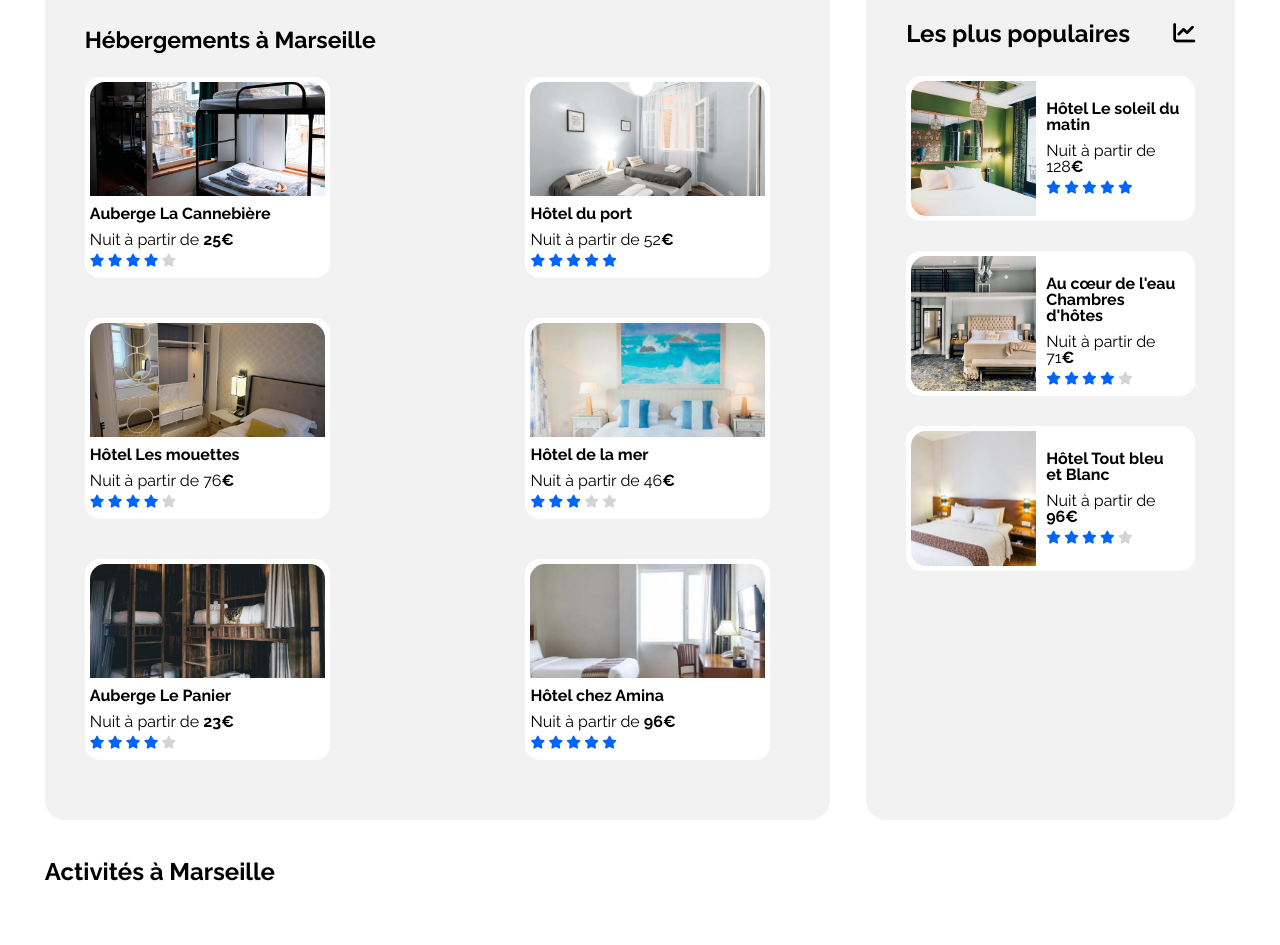
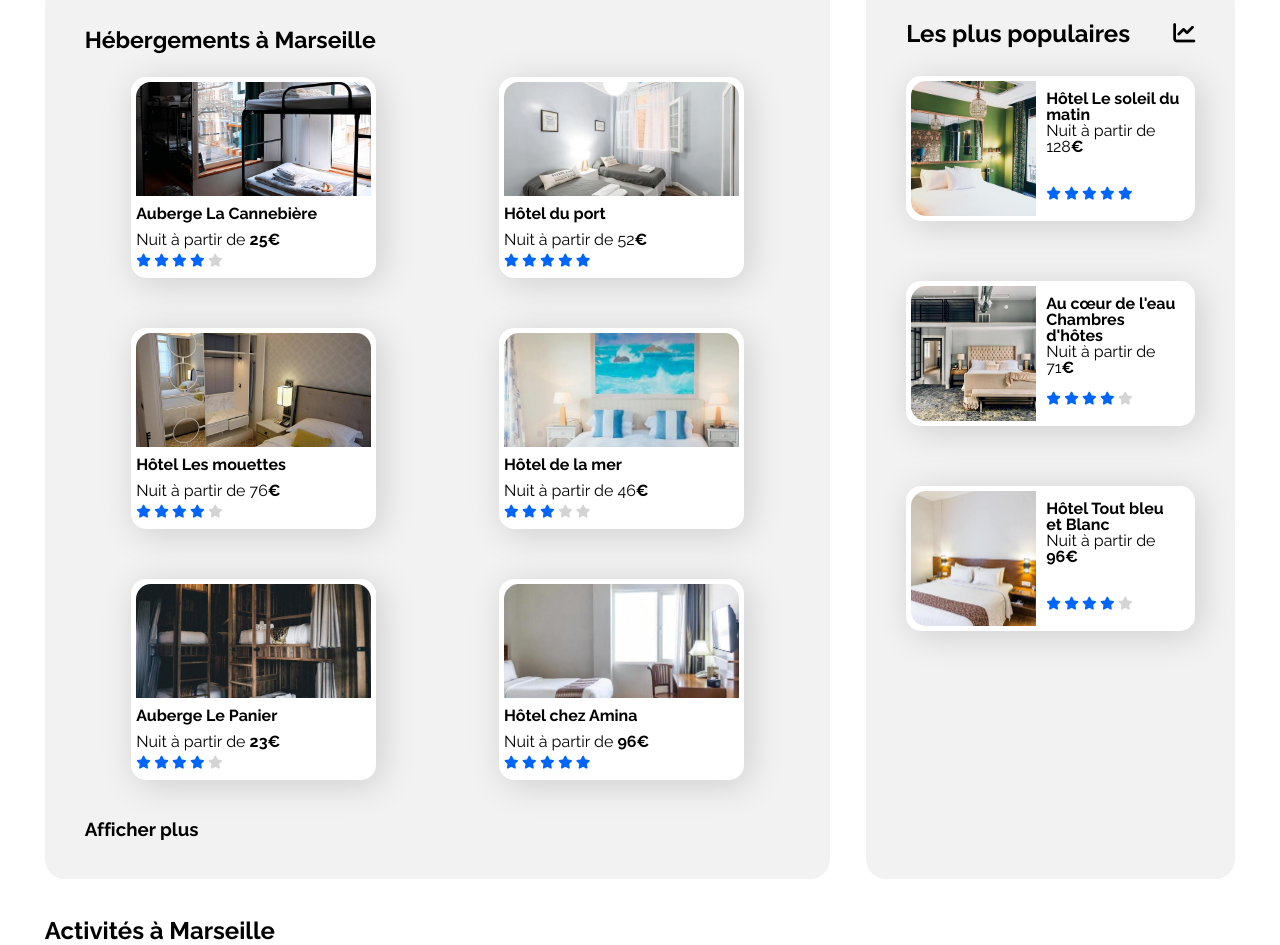
Before and after one commit to mlaversin/MorganLaversin_2_01032022, a plain HTML site: page index.html in a window 1280 px wide. Shown: the part 448-1393 px from the top of the page. Before the commit the page ends 1334 px from the top, so only its background shows below. Drawn offline with Linux system fonts and the light colour scheme.

Commit message:
cards layout and box shadow

```diff
--- a/css/index.css
+++ b/css/index.css
@@ -160,10 +160,9 @@ h1 {
 }
 
 /* ------------------------------------------- */
-/* Search section                             */
+/* Search Form                                 */
 /* ------------------------------------------- */
 
-/* Search Form */
 
 .search-form {
   position: relative;
@@ -229,7 +228,9 @@ input[class="search-form-input"]:focus {
   display: none;
 }
 
-/*  Filters section  */
+/* ------------------------------------------- */
+/* Filter section                             */
+/* ------------------------------------------- */
 
 .filters-section {
   margin-top: 12px;
@@ -318,7 +319,9 @@ input[class="search-form-input"]:focus {
   justify-content: space-between;
 }
 
-/* All accommodations */
+/* ------------------------------------------- */
+/* All accommodations                         */
+/* ------------------------------------------- */
 
 .accommodations-all {
   width: 66%;
@@ -334,18 +337,21 @@ input[class="search-form-input"]:focus {
 
 .accommodation-cards-container {
   display: flex;
-  justify-content: space-between;
+  justify-content: space-around;
+  align-content: space-between;
   flex-wrap: wrap;
+  gap: 30px;
 }
 
 .accommodation-card {
   display: flex;
   flex-direction: column;
   width: 245px;
+  margin-top: 20px;
   padding: 5px;
-  margin: 20px 20px 20px 0;
   background-color: #fff;
   border-radius: 15px;
+  box-shadow: 5px 5px 35px rgba(0, 0, 0, 0.15);
 }
 
 .accommodation-card-img img {
@@ -371,8 +377,14 @@ input[class="search-form-input"]:focus {
   color: #d4d4d4;
 }
 
+.more-accomodation-link {
+  margin-top: 40px;
+}
 
-/* Popular accommodations */
+
+/* ------------------------------------------- */
+/* Poular accommodations                      */
+/* ------------------------------------------- */
 
 .accommodations-popular {
   width: 31%;
@@ -392,6 +404,10 @@ input[class="search-form-input"]:focus {
 
 .popular-cards-container {
   width: 100%;
+  display: flex;
+  flex-direction: column;
+  justify-content: space-around;
+
 }
 
 .popular-cards-container .accommodation-card {
@@ -418,6 +434,11 @@ input[class="search-form-input"]:focus {
   display: flex;
   justify-content: flex-start;
   flex-direction: column;
+  justify-content: space-between;
+}
+
+.popular-cards-container .accommodation-card-title {
+  padding: 0;
 }
 
 .popular-cards-container .stars {
--- a/index.html
+++ b/index.html
@@ -225,6 +225,7 @@
           </article>
 
         </div>
+        <h3 class="more-accomodation-link"><a href="#">Afficher plus</a></h3>
       </section>
 
       <!-- Popular accommodations -->
@@ -244,8 +245,10 @@
                 alt="une chambre de l'hébergement">
             </div>
             <div class="accommodation-card-body">
-              <h3 class="accommodation-card-title">Hôtel Le soleil du matin</h3>
+              <div class="wrapper">
+                <h3 class="accommodation-card-title">Hôtel Le soleil du matin</h3>
               <p class="accomodation-card-price">Nuit à partir de 128<b>€</b></p>
+              </div>
               <div class="stars">
                 <i class="fa-solid fa-star"></i>
                 <i class="fa-solid fa-star"></i>
@@ -262,8 +265,10 @@
                 alt="une chambre de l'hébergement">
             </div>
             <div class="accommodation-card-body">
-              <h3 class="accommodation-card-title">Au cœur de l'eau Chambres d'hôtes</h3>
+              <div class="wrapper">
+                <h3 class="accommodation-card-title">Au cœur de l'eau Chambres d'hôtes</h3>
               <p class="accomodation-card-price">Nuit à partir de 71<b>€</b></p>
+              </div>
               <div class="stars">
                 <i class="fa-solid fa-star"></i>
                 <i class="fa-solid fa-star"></i>
@@ -280,8 +285,10 @@
                 alt="une chambre de l'hébergement">
             </div>
             <div class="accommodation-card-body">
-              <h3 class="accommodation-card-title">Hôtel Tout bleu et Blanc</h3>
+              <div class="wrapper">
+                <h3 class="accommodation-card-title">Hôtel Tout bleu et Blanc</h3>
               <p class="accomodation-card-price">Nuit à partir de <b>96€</b></p>
+              </div>
               <div class="stars">
                 <i class="fa-solid fa-star"></i>
                 <i class="fa-solid fa-star"></i>
```
